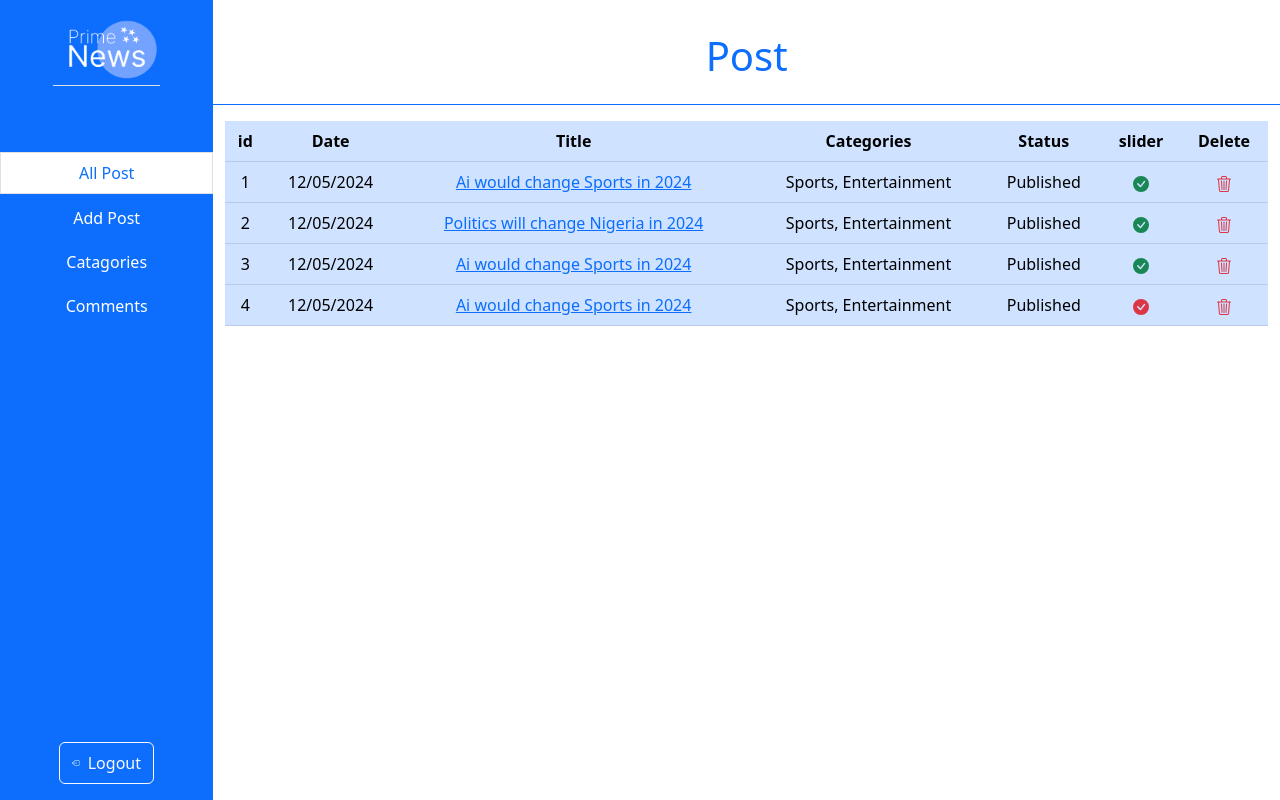
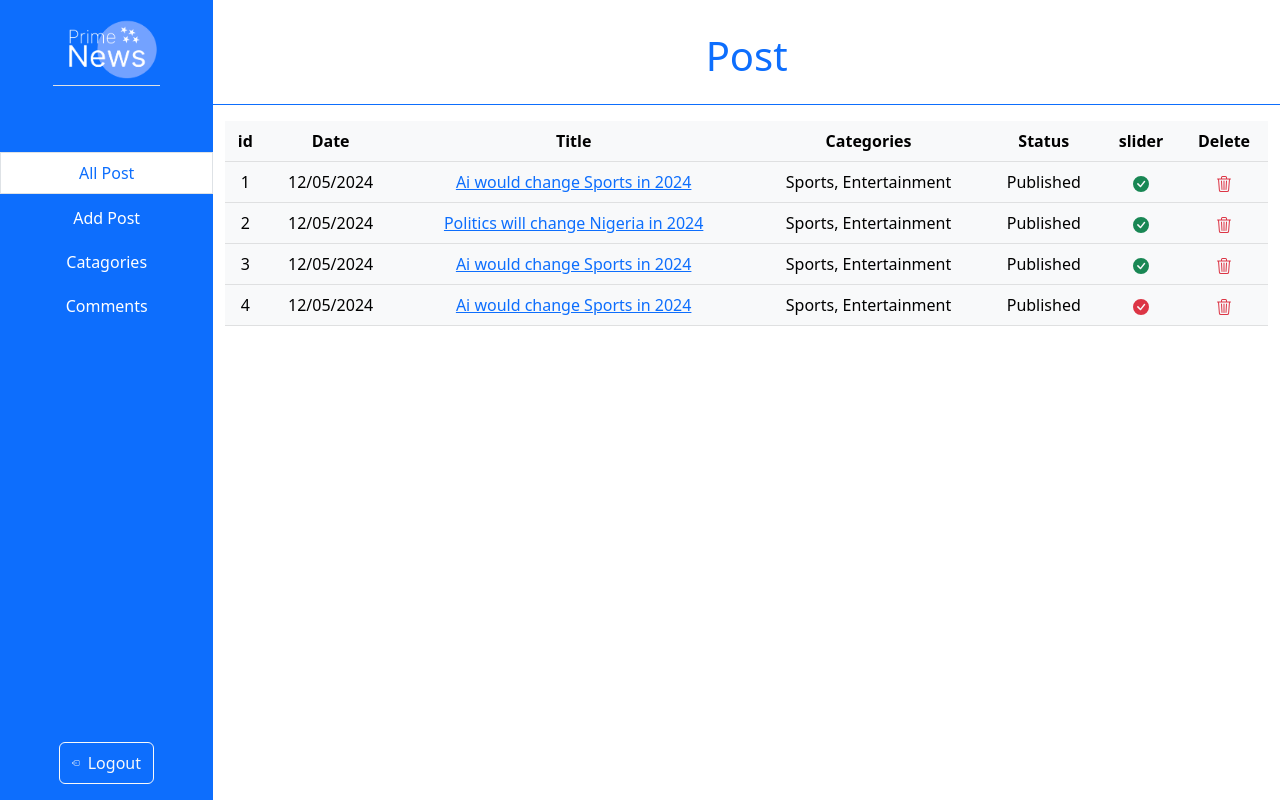
Before and after one commit to chinedugabriel/Blog-Post, a PHP site: page /php_projects/pages/all_post.php in a window 1280 px wide. Run offline with PHP 8.4, Linux system fonts and the light colour scheme.

Commit message:
style: changed the color of the table to a light background

```diff
--- a/pages/all_post.php
+++ b/pages/all_post.php
@@ -83,7 +83,7 @@
                         <div class="col-md-12 py-3">
                             <div class="row">
                                 <div class=" table-responsive">
-                                    <table class="table table-primary table-hover">
+                                    <table class="table table-light table-hover">
                                         <thead >
                                             <tr class="text-center">
                                                 <th>id</th>
--- a/pages/categories.php
+++ b/pages/categories.php
@@ -73,7 +73,7 @@
                             <div class="col-md-7 offset-md-1 py-3 ">
                                 <div class="row">
                                     <div class="col-md-12 ">
-                                        <table class="table table-primary table-striped">
+                                        <table class="table table-light table-hover">
                                             <thead >
                                                 <tr class="text-center">
                                                     <th>id</th>
--- a/pages/comments.php
+++ b/pages/comments.php
@@ -82,7 +82,7 @@
                         <div class="col-md-12 py-3">
                             <div class="row">
                                 <div class=" table-responsive">
-                                    <table class="table table-primary  table-hover">
+                                    <table class="table table-light  table-hover">
                                         <thead >
                                             <tr class="text-center">
                                                 <th>id</th>
--- a/pages/single_post.php
+++ b/pages/single_post.php
@@ -103,11 +103,11 @@
                                     <!-- visitors comment shows here -->
                                     <div class="row">
                                         <div class="col-md-8 border">
-                                             <p>
+                                            <p>
                                                 i love the way they are dancing here..... great show
-                                             </p>
+                                            </p>
                                              <!-- visitors Name shows here -->
-                                             <p class="text-end d-flex align-items-center gap-2">
+                                            <p class="text-end d-flex align-items-center gap-2">
                                                 <svg xmlns="http://www.w3.org/2000/svg" width="16" height="16" fill="currentColor" class="bi bi-person-circle text-primary" viewBox="0 0 16 16">
                                                     <path d="M11 6a3 3 0 1 1-6 0 3 3 0 0 1 6 0"/>
                                                     <path fill-rule="evenodd" d="M0 8a8 8 0 1 1 16 0A8 8 0 0 1 0 8m8-7a7 7 0 0 0-5.468 11.37C3.242 11.226 4.805 10 8 10s4.757 1.225 5.468 2.37A7 7 0 0 0 8 1"/>
```
